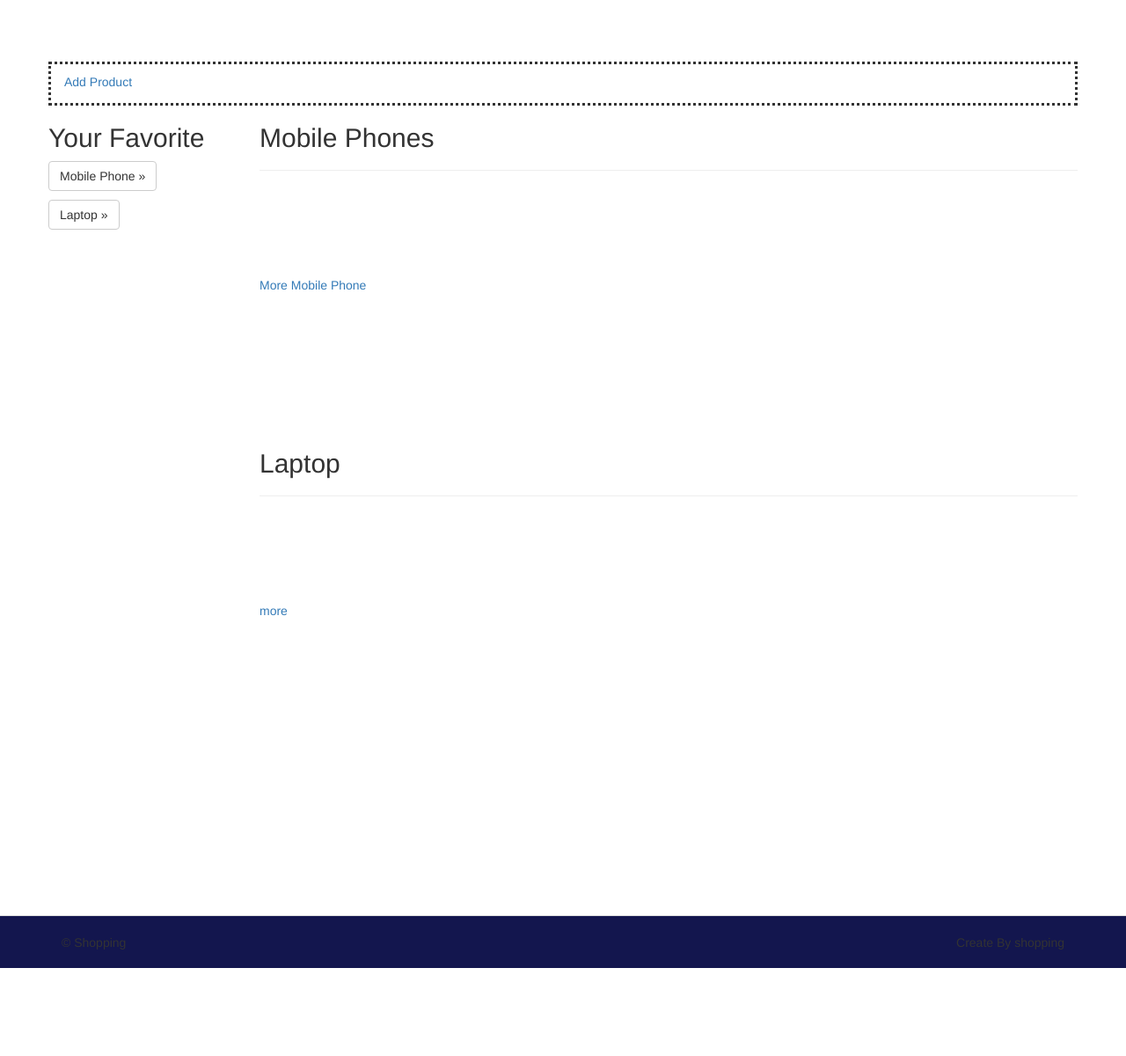
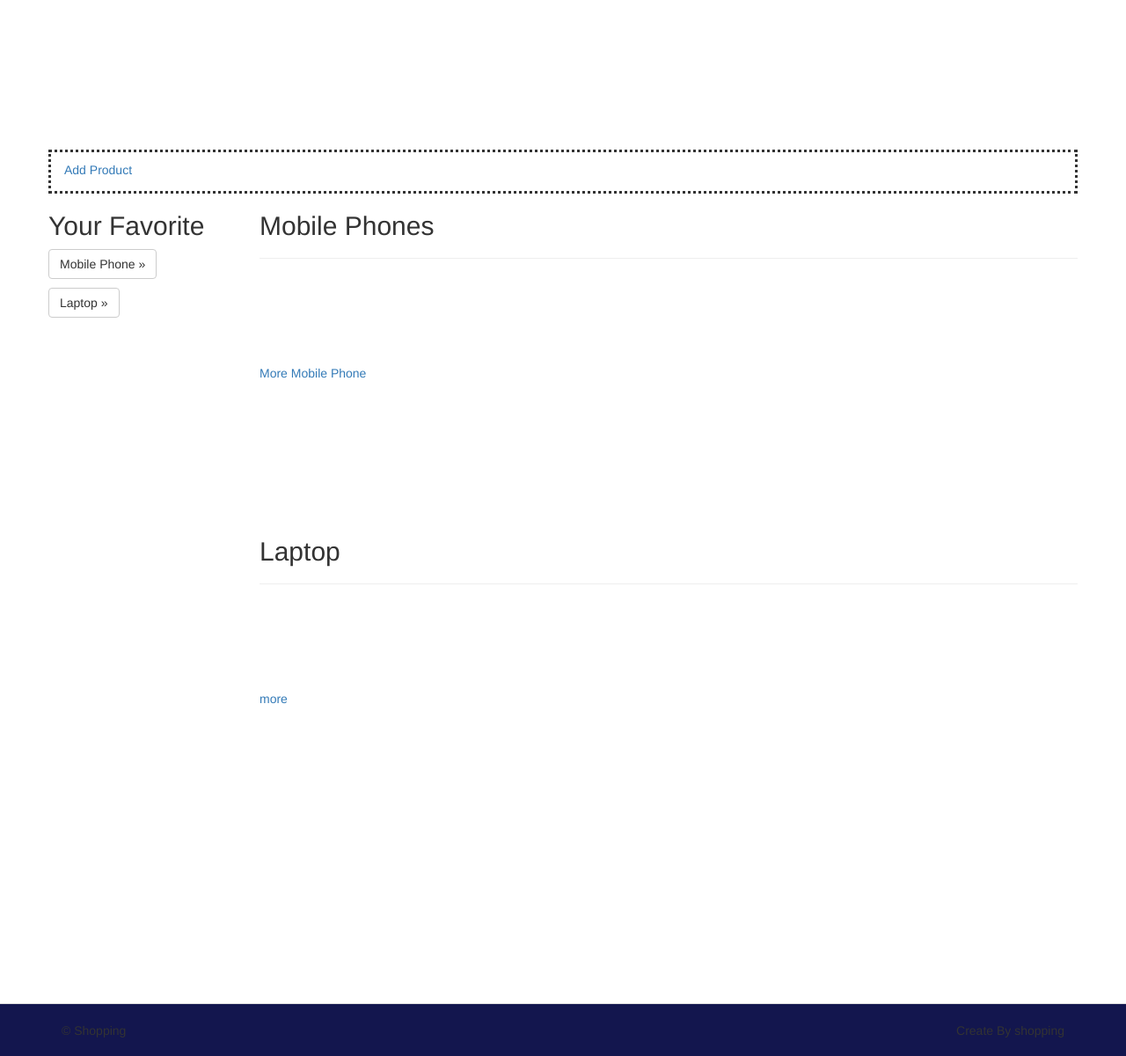
Before and after one commit to mub009/online_shopping1, a Yii app: template views/site/index.php in a window 1280 px wide. Shown: the whole page at 88% size. Before the commit the page ends 1100 px from the top, so only its background shows below. Run offline with PHP 8.4 and a stand-in for Yii, Linux system fonts and the light colour scheme; the template is opened without the code that fills it, so the values that code supplies are empty; some libraries are stand-ins or nearby versions.

Commit message:
Update main.php

```diff
--- a/views/layouts/main.php
+++ b/views/layouts/main.php
@@ -57,7 +57,7 @@ AppAsset::register($this);
     NavBar::end();
     ?>
 
-    <div class="container">
+    <div class="container" style="margin-top:100px">
         <?= Breadcrumbs::widget([
             'links' => isset($this->params['breadcrumbs']) ? $this->params['breadcrumbs'] : [],
         ]) ?>
```
